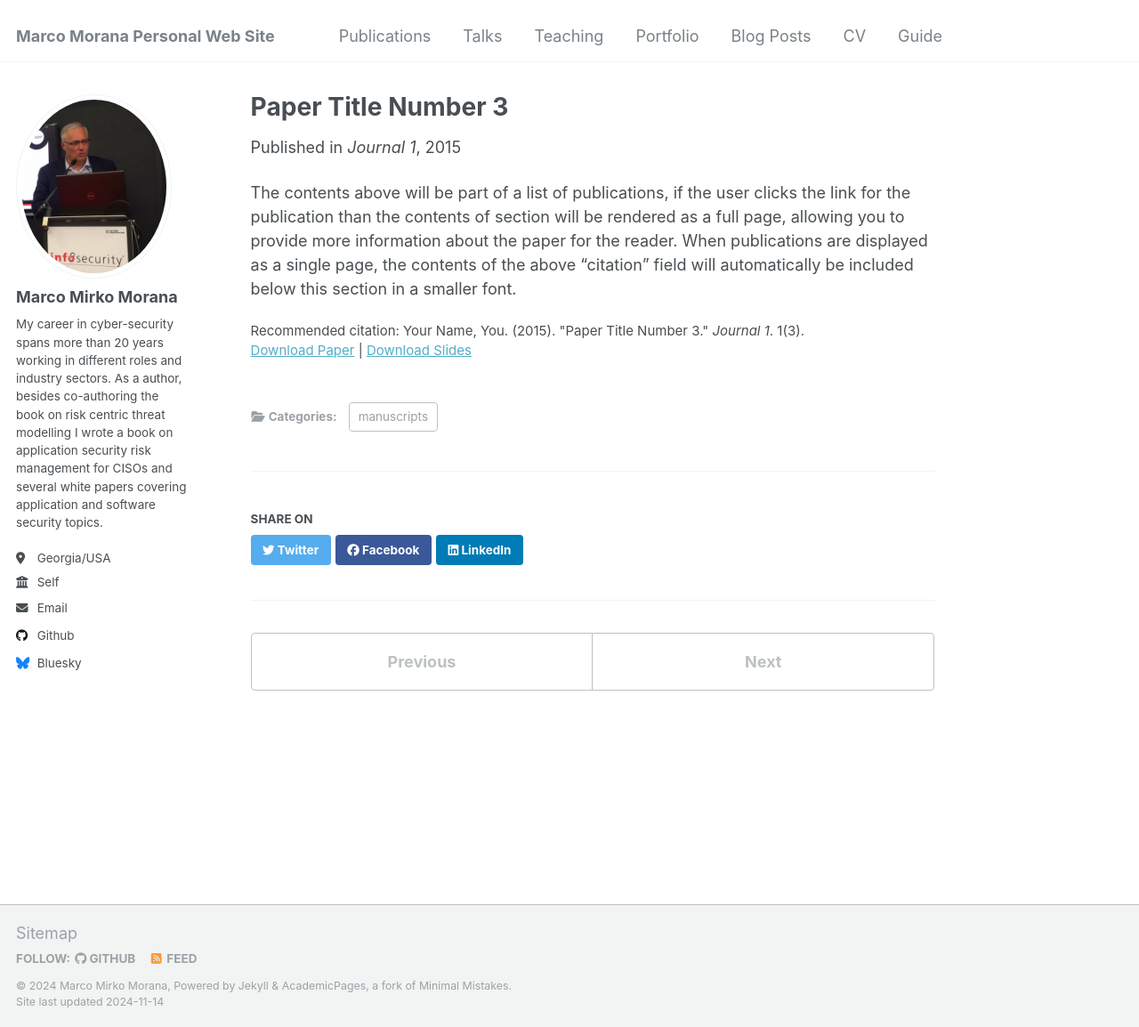
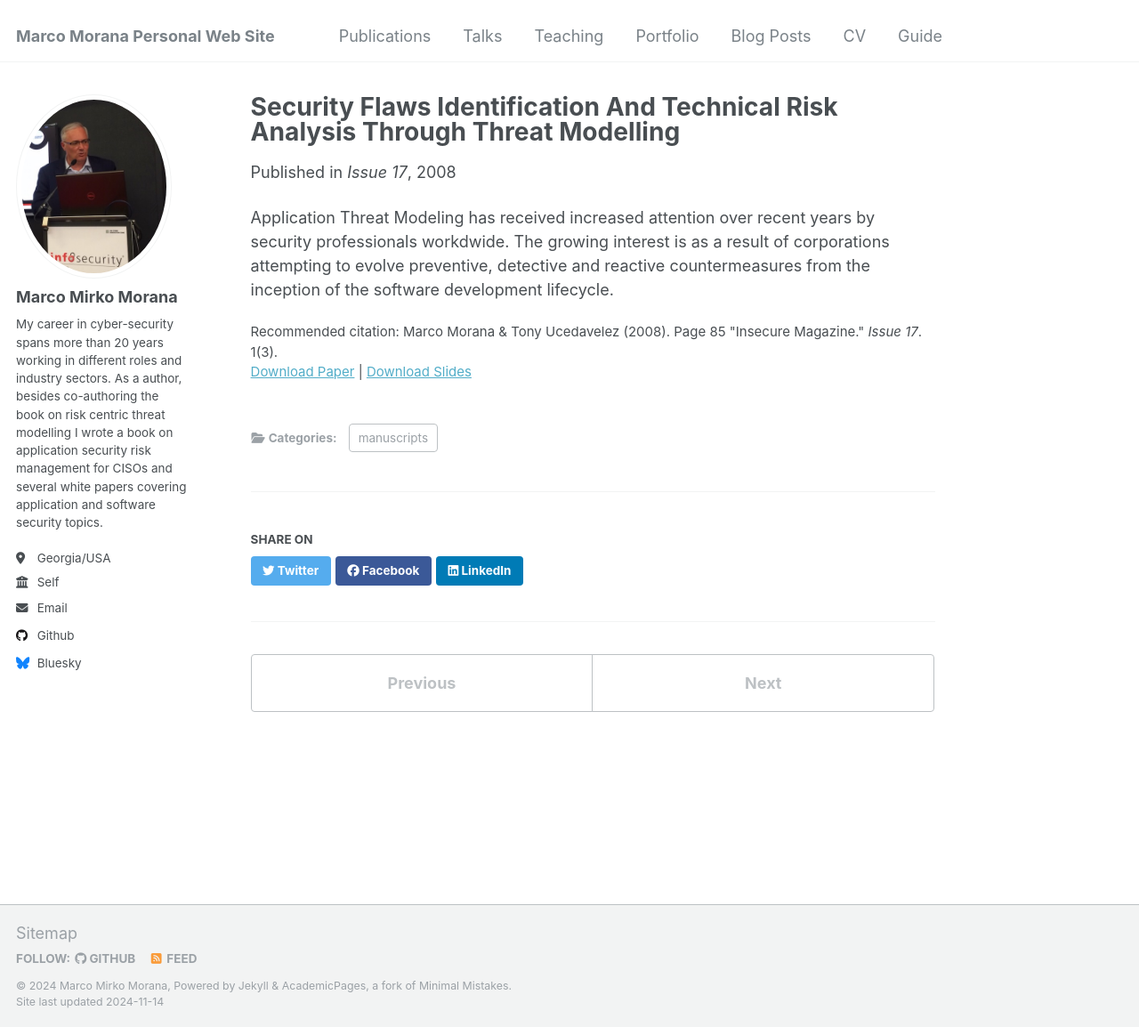
Before and after one commit to mmorana1/marcom, a Jekyll site: the page built from _publications/2015-10-01-paper-title-number-3.md, in a window 1280 px wide and 1154 px high. Shown: the whole window at 89% size. Built offline with Jekyll 4.4.1, drawn with Linux system fonts in a browser that asks for light colours.

Commit message:
Update 2015-10-01-paper-title-number-3.md

```diff
--- a/_publications/2015-10-01-paper-title-number-3.md
+++ b/_publications/2015-10-01-paper-title-number-3.md
@@ -1,14 +1,14 @@
 ---
-title: "Paper Title Number 3"
+title: "Security Flaws Identification And Technical Risk Analysis Through Threat Modelling"
 collection: publications
 category: manuscripts
 permalink: /publication/2015-10-01-paper-title-number-3
-excerpt: 'This paper is about the number 3. The number 4 is left for future work.'
-date: 2015-10-01
-venue: 'Journal 1'
-slidesurl: 'http://academicpages.github.io/files/slides3.pdf'
-paperurl: 'http://academicpages.github.io/files/paper3.pdf'
-citation: 'Your Name, You. (2015). &quot;Paper Title Number 3.&quot; <i>Journal 1</i>. 1(3).'
+excerpt: ''
+date: 2008-06-01
+venue: 'Issue 17'
+slidesurl: 'https://img2.helpnetsecurity.com/dl/insecure/INSECURE-Mag-17.pdf'
+paperurl: 'https://img2.helpnetsecurity.com/dl/insecure/INSECURE-Mag-17.pdf'
+citation: 'Marco Morana & Tony Ucedavelez (2008). Page 85 &quot;Insecure Magazine.&quot; <i>Issue 17</i>. 1(3).'
 ---
 
-The contents above will be part of a list of publications, if the user clicks the link for the publication than the contents of section will be rendered as a full page, allowing you to provide more information about the paper for the reader. When publications are displayed as a single page, the contents of the above "citation" field will automatically be included below this section in a smaller font.
+Application Threat Modeling has received increased attention over recent years by security professionals workdwide. The growing interest is as a result of corporations attempting to evolve preventive, detective and reactive countermeasures from the inception of the software development lifecycle.
```
